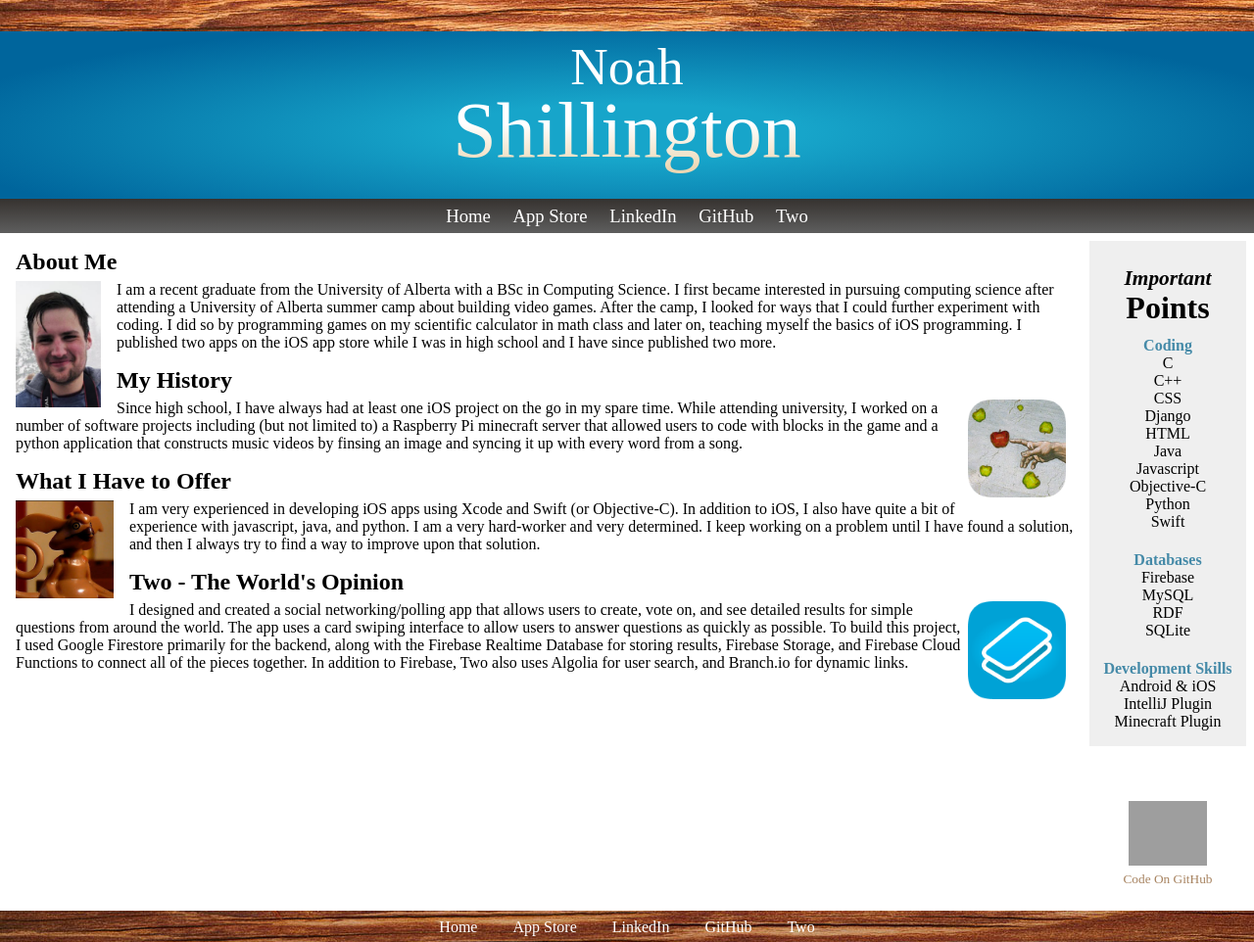
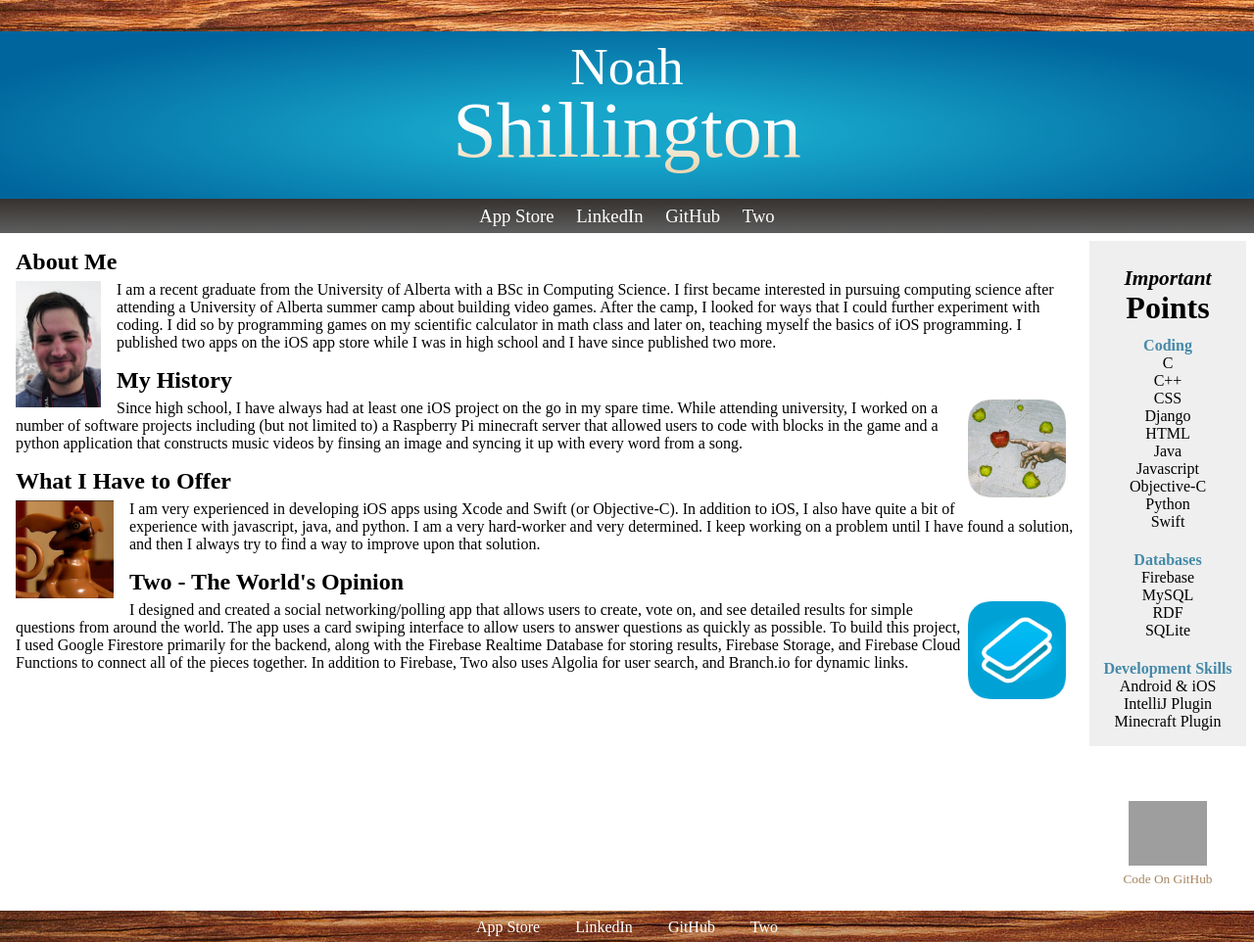
Before and after one commit to nshillin/nshillin.github.io, a plain HTML site: page index.html in a window 1280 px wide. Shown: the whole page at 98% size. Drawn offline with Linux system fonts and the light colour scheme; grey boxes are pictures that could not be loaded.

Commit message:
Removed "Home", made links open in new tab

```diff
--- a/index.html
+++ b/index.html
@@ -17,11 +17,10 @@
     <div class="slogan"></div>
     <div class="mainNav">
       <ol>
-  	   <li><a href="#">Home</a></li>
-       <li><a href="https://itunes.apple.com/ca/developer/shillington-sons/id418794752">App Store</a></li>
-       <li><a href="https://www.linkedin.com/in/noah-shillington-346ba110b/">LinkedIn</a></li>
-       <li><a href="https://github.com/nshillin">GitHub</a></li>
-       <li><a href="https://two.gl">Two</a></li>
+       <li><a href="https://itunes.apple.com/ca/developer/shillington-sons/id418794752" target="_blank">App Store</a></li>
+       <li><a href="https://www.linkedin.com/in/noah-shillington-346ba110b/" target="_blank">LinkedIn</a></li>
+       <li><a href="https://github.com/nshillin" target="_blank">GitHub</a></li>
+       <li><a href="https://two.gl" target="_blank">Two</a></li>
      </ol>
      </div>
   </div>
@@ -67,11 +66,10 @@
   <div class="footer">
     <div class="bottomNav">
       <ol>
-      <li><a href="#">Home</a></li>
-      <li><a href="https://itunes.apple.com/ca/developer/shillington-sons/id418794752">App Store</a></li>
-      <li><a href="https://www.linkedin.com/in/noah-shillington-346ba110b/">LinkedIn</a></li>
-      <li><a href="https://github.com/nshillin">GitHub</a></li>
-      <li><a href="https://two.gl">Two</a></li>
+      <li><a href="https://itunes.apple.com/ca/developer/shillington-sons/id418794752" target="_blank">App Store</a></li>
+      <li><a href="https://www.linkedin.com/in/noah-shillington-346ba110b/" target="_blank">LinkedIn</a></li>
+      <li><a href="https://github.com/nshillin" target="_blank">GitHub</a></li>
+      <li><a href="https://two.gl" target="_blank">Two</a></li>
     </ol>
   </div>
   </div>
```
